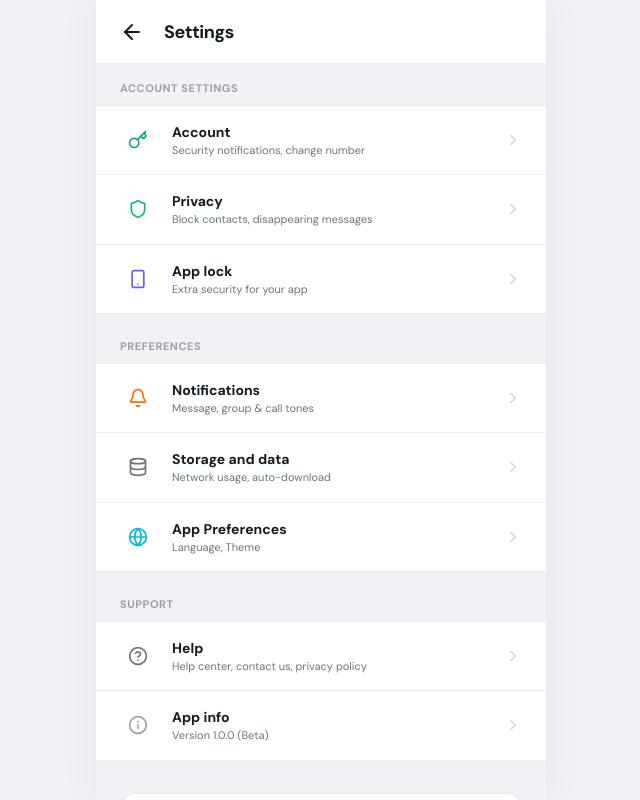
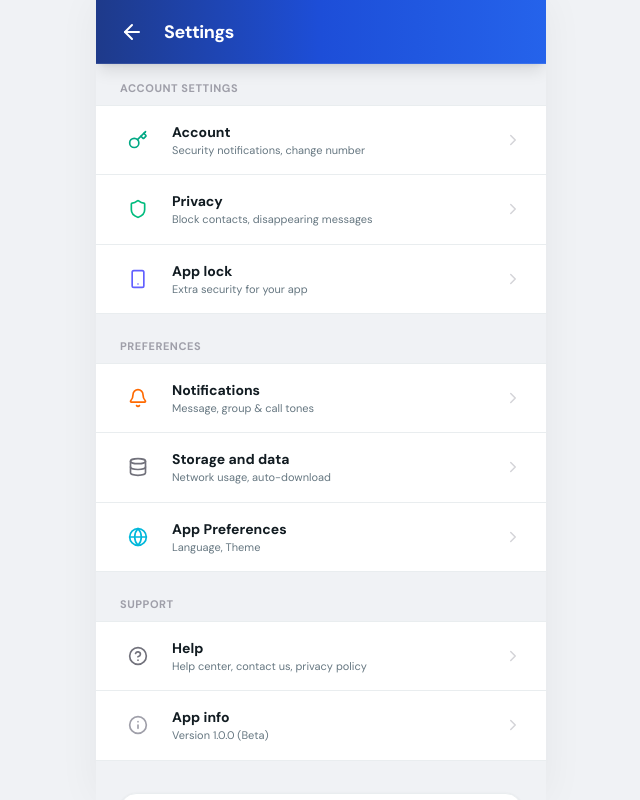
Before and after one commit to gothwadtechnologies/gxchatindia, a React (Vite) app: page /settings in a window 1280 px wide. Shown: the whole page, without its empty margins (319-959 px from the left). Built offline with nearby package versions, Linux system fonts and the light colour scheme; no server answers; the database is empty; sample sign-in values are in the browser's storage.

Commit message:
Update src/features/settings/SettingsScreen.tsx via GTech AI Studio

```diff
--- a/src/features/settings/SettingsScreen.tsx
+++ b/src/features/settings/SettingsScreen.tsx
@@ -99,11 +99,11 @@ export default function SettingsScreen() {
   return (
     <div className="h-full flex flex-col bg-[var(--bg-main)] overflow-hidden">
       {/* Header */}
-      <div className="shrink-0 flex items-center gap-3 px-4 h-16 bg-[var(--bg-card)] z-50 border-b border-[var(--border-color)]">
-        <button onClick={() => navigate(-1)} className="hover:bg-[var(--bg-main)] p-2 rounded-full transition-colors">
-          <ArrowLeft size={24} className="text-[var(--text-primary)]" />
+      <div className="shrink-0 flex items-center gap-3 px-4 h-16 bg-gradient-to-r from-[#1e3a8a] via-[#1d4ed8] to-[#2563eb] z-50 border-b border-white/10 shadow-lg">
+        <button onClick={() => navigate(-1)} className="hover:bg-white/10 p-2 rounded-full transition-colors">
+          <ArrowLeft size={24} className="text-white" />
         </button>
-        <h1 className="text-lg font-bold text-[var(--text-primary)] tracking-tight">
+        <h1 className="text-lg font-bold text-white tracking-tight">
           Settings
         </h1>
       </div>
```
